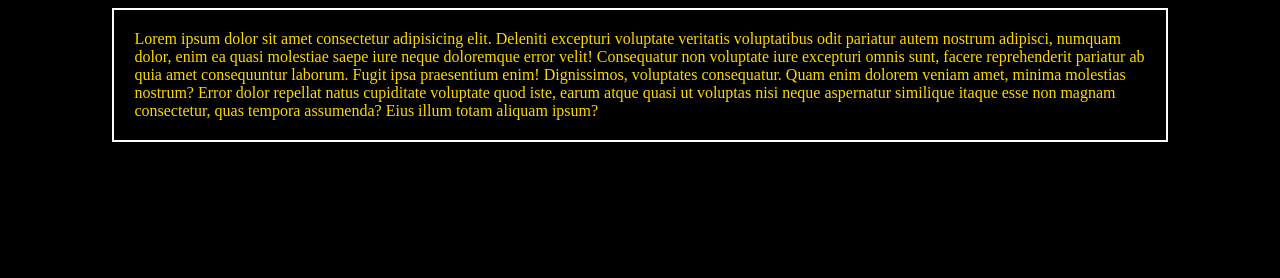
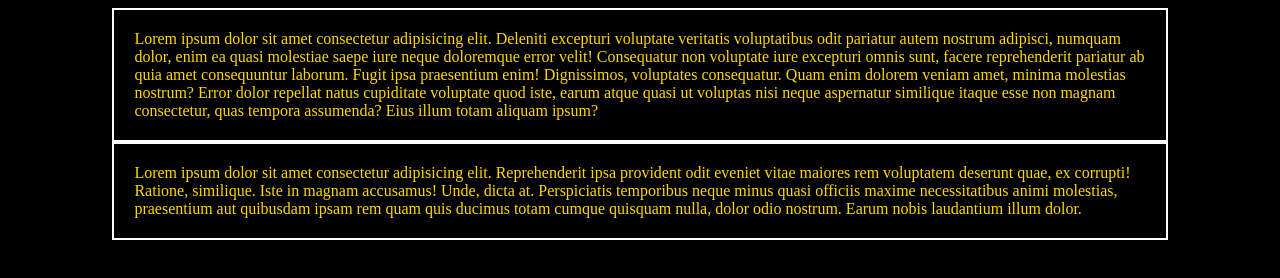
Before and after one commit to AnandAyush005/localRepo, a plain HTML site: page index.html in a window 1280 px wide. Drawn offline with Linux system fonts and the light colour scheme.

Commit message:
try to add new feature

```diff
--- a/index.html
+++ b/index.html
@@ -10,5 +10,8 @@
     <p>Lorem ipsum dolor sit amet consectetur adipisicing elit. Deleniti excepturi voluptate veritatis voluptatibus odit pariatur autem nostrum adipisci, numquam dolor, enim ea quasi molestiae saepe iure neque doloremque error velit!
     Consequatur non voluptate iure excepturi omnis sunt, facere reprehenderit pariatur ab quia amet consequuntur laborum. Fugit ipsa praesentium enim! Dignissimos, voluptates consequatur. Quam enim dolorem veniam amet, minima molestias nostrum?
     Error dolor repellat natus cupiditate voluptate quod iste, earum atque quasi ut voluptas nisi neque aspernatur similique itaque esse non magnam consectetur, quas tempora assumenda? Eius illum totam aliquam ipsum?</p>
+
+    <p>Lorem ipsum dolor sit amet consectetur adipisicing elit. Reprehenderit ipsa provident odit eveniet vitae maiores rem voluptatem deserunt quae, ex corrupti! Ratione, similique. Iste in magnam accusamus! Unde, dicta at.
+    Perspiciatis temporibus neque minus quasi officiis maxime necessitatibus animi molestias, praesentium aut quibusdam ipsam rem quam quis ducimus totam cumque quisquam nulla, dolor odio nostrum. Earum nobis laudantium illum dolor.</p>
 </body>
 </html>
```
